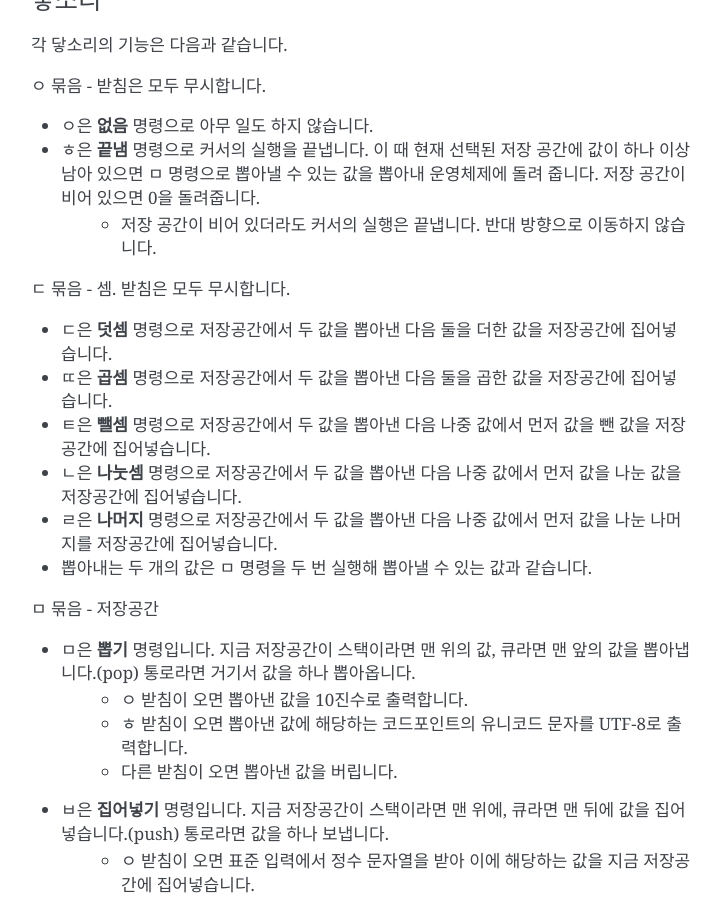
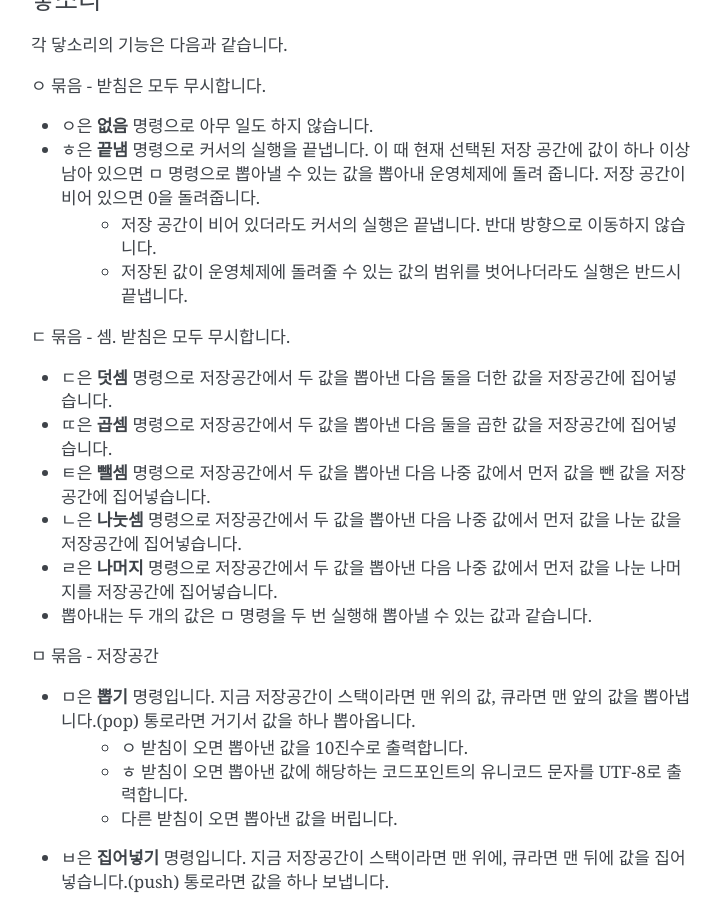
Before and after one commit to aheui/aheui.github.io, a Sphinx documentation site: the page built from docs/specs.rst, in a window 1280 px wide and 900 px high, scrolled down 1895 px. Shown: the whole window, without its empty margins (389-1109 px from the left). Built offline with Sphinx 7.4.7, drawn with Linux system fonts in a browser that asks for light colours.

Commit message:
ㅎ의 범위 오류가 있어도 종료를 보장하도록 표준 개정

```diff
--- a/docs/specs.en.rst
+++ b/docs/specs.en.rst
@@ -103,6 +103,7 @@ The ㅇ group:
 * ㅇ is the null instruction. The momentum is immediately updated by the vowel and the cursor moves in that direction without performing any other action.
 * ㅎ is the terminate instruction. The cursor stops at the character and the program terminates.
     * If the current storage is non-empty, the program pops from the storage and returns the result. If the current storage is empty, the program returns 0.
+    * Even if the popped value is out of range of program return of the running platform, the program always terminates.
 
 Hence "아희" itself is a valid Aheui program, although it is basically a null program.
 
--- a/docs/specs.rst
+++ b/docs/specs.rst
@@ -63,6 +63,7 @@
 * ㅇ은 **없음** 명령으로 아무 일도 하지 않습니다.
 * ㅎ은 **끝냄** 명령으로 커서의 실행을 끝냅니다. 이 때 현재 선택된 저장 공간에 값이 하나 이상 남아 있으면 ㅁ 명령으로 뽑아낼 수 있는 값을 뽑아내 운영체제에 돌려 줍니다. 저장 공간이 비어 있으면 0을 돌려줍니다.
     * 저장 공간이 비어 있더라도 커서의 실행은 끝냅니다. 반대 방향으로 이동하지 않습니다.
+    * 저장된 값이 운영체제에 돌려줄 수 있는 값의 범위를 벗어나더라도 실행은 반드시 끝냅니다.
 
 ㄷ 묶음 - 셈. 받침은 모두 무시합니다.
 
```
